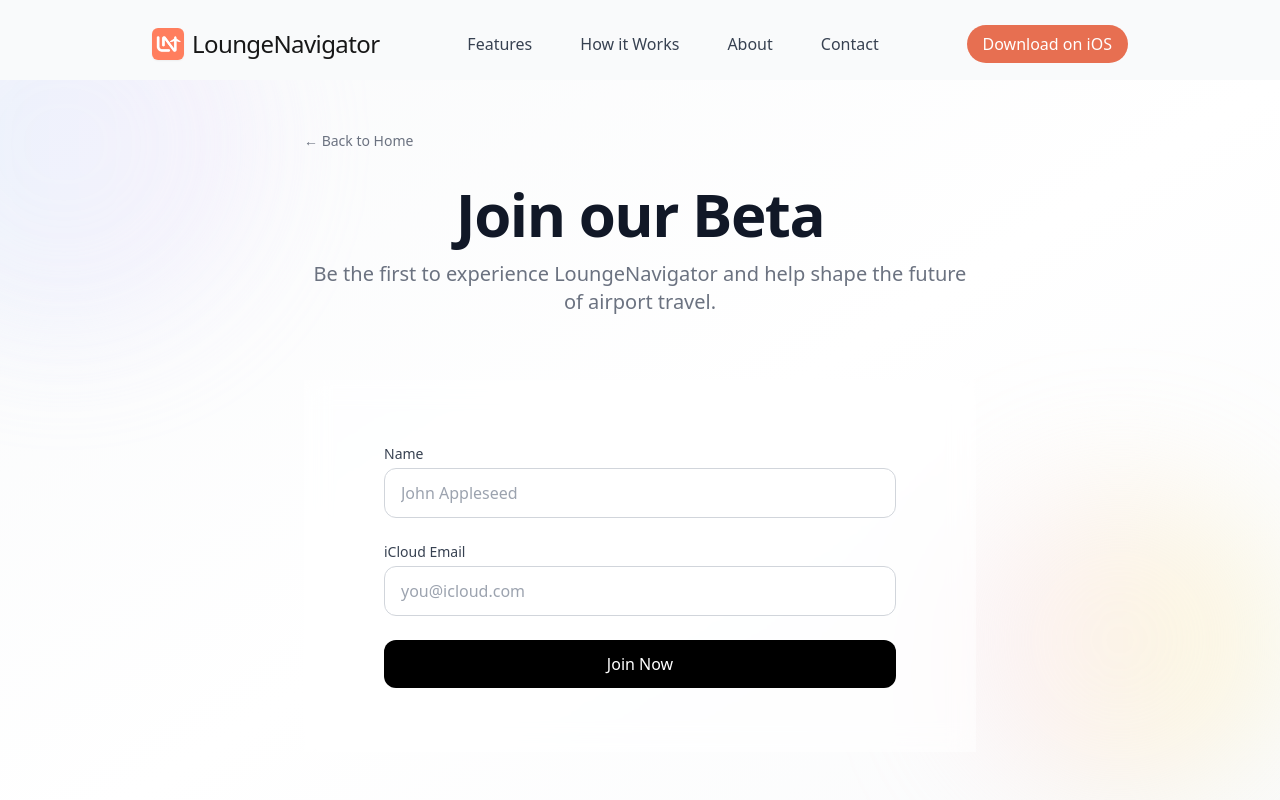
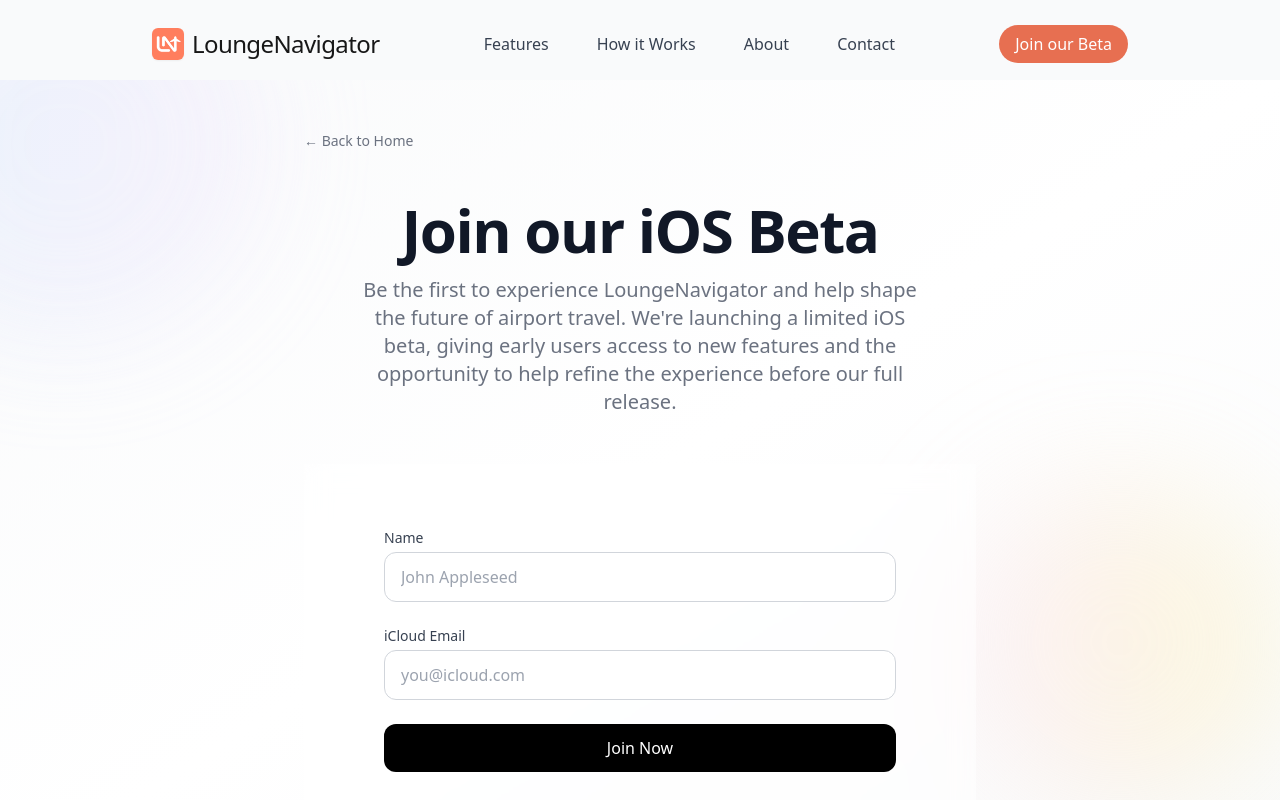
Before and after one commit to BainbridgeT/BainbridgeT.github.io, a React (Create React App) app: page /beta-sign-up in a window 1280 px wide. Shown: the top 800 px of the page. Built offline with nearby package versions, Linux system fonts and the light colour scheme; a web font is replaced by a local one.

Commit message:
More updates ahead of v2.0.0 launch

```diff
--- a/src/Home.js
+++ b/src/Home.js
@@ -66,10 +66,10 @@ export default function Home() {
           </p>
 
           <a
-            href="https://apps.apple.com/app/lounge-navigator"
+            href="/beta-sign-up"
             className="inline-block bg-brand1 text-white text-sm font-medium px-6 py-3 rounded-full hover:bg-brand2 transition-all duration-300 hover:scale-105"
           >
-            Download on iOS
+            Join our Beta
           </a>
 
         </div>
--- a/src/betaForm/betaSignupForm.js
+++ b/src/betaForm/betaSignupForm.js
@@ -17,16 +17,18 @@ export default function BetaSignupForm() {
 
   return (
 <div
-      className="relative min-h-screen bg-gradient-to-br from-[#f9fafb] via-white to-[#f9fafb] p-8 md:p-12 overflow-hidden"
+  className="relative min-h-screen bg-gradient-to-br from-[#f9fafb] via-white to-[#f9fafb] p-6 md:p-12 overflow-hidden"
   data-aos="fade-up"
 >
-      {/* Floating blurred shapes */}
+  {/* Floating background blobs */}
   <div className="absolute -top-32 -left-32 w-96 h-96 bg-gradient-to-r from-blue-200/30 to-purple-200/30 rounded-full blur-3xl animate-pulse" />
   <div className="absolute top-1/2 right-0 w-80 h-80 bg-gradient-to-r from-pink-200/30 to-yellow-200/30 rounded-full blur-3xl animate-pulse-slow" />
 
-      <div className="relative w-full max-w-2xl mx-auto">
-        {/* Back to Home */}
-        <div className="mb-8">
+  {/* Centered container */}
+  <div className="relative max-w-2xl mx-auto space-y-12">
+
+    {/* Back link */}
+    <div>
       <a
         href="/"
         className="text-gray-500 text-sm font-medium hover:text-gray-700 transition-colors"
@@ -35,19 +37,18 @@ export default function BetaSignupForm() {
       </a>
     </div>
 
-        {/* Title */}
-        <div className="text-center mb-16">
+    {/* Header */}
+    <header className="text-center">
       <h1 className="text-5xl md:text-6xl font-semibold text-gray-900 tracking-tight leading-tight">
-            Join our Beta
+        Join our iOS Beta
       </h1>
-          <p className="text-gray-500 text-xl mt-4 max-w-2xl mx-auto">
-            Be the first to experience LoungeNavigator and help shape the
-            future of airport travel.
+      <p className="text-gray-500 text-xl mt-4 max-w-xl mx-auto">
+        Be the first to experience LoungeNavigator and help shape the future of airport travel. We're launching a limited iOS beta, giving early users access to new features and the opportunity to help refine the experience before our full release.
       </p>
-        </div>
+    </header>
 
-        {/* Form */}
-        <div className="bg-white/50 backdrop-blur-md rounded-4xl premium-shadow p-12 md:p-16 transition hover:shadow-3xl">
+    {/* Form Section */}
+    <section className="bg-white/50 backdrop-blur-md rounded-4xl premium-shadow p-10 md:p-14 lg:p-16 transition hover:shadow-3xl">
       {submitted ? (
         <div className="text-center">
           <h2 className="text-2xl font-semibold text-gray-900 mb-2">
@@ -108,8 +109,9 @@ export default function BetaSignupForm() {
           </button>
         </form>
       )}
+    </section>
   </div>
 </div>
-    </div>
+
   );
 }
--- a/src/footer/Footer.js
+++ b/src/footer/Footer.js
@@ -34,7 +34,7 @@ export default function Footer() {
         <h3 className="text-lg font-semibold text-black mb-4">Product</h3>
         <div className="space-y-3 text-sm">
           <a href="#features" className="block text-gray-700 hover:text-black transition">Features</a>
-          <a href="#download" className="block text-gray-700 hover:text-black transition">Download</a>
+          <a href="/beta-sign-up" className="block text-gray-700 hover:text-black transition">Join our Beta</a>
         </div>
       </div>
 
--- a/src/header/Header.js
+++ b/src/header/Header.js
@@ -89,7 +89,7 @@ export default function Header() {
     href="/beta-sign-up"
     className="px-4 py-2 text-base bg-brand1 text-white font-medium rounded-full hover:bg-brand2 transition-all duration-300 hover:scale-105"
   >
-    <span className="hidden md:inline">Download on iOS</span>
+    <span className="hidden md:inline">Join our Beta</span>
     <span className="md:hidden">Download</span>
   </a>
 </div>
@@ -104,10 +104,10 @@ export default function Header() {
             <a href="#about" className="block text-base text-gray-700 py-2 hover:text-brand2 transition-colors">About</a>
             <a href="#contact" className="block text-base text-gray-700 py-2 hover:text-brand2 transition-colors">Contact</a>
             <a
-              href=""
-              className="block bg-brand1 text-white text-base font-medium px-4 py-2 rounded-full hover:bg-brand2 mt-3 transition-all duration-300 hover:scale-105"
+    href="/beta-sign-up"
+    className="block bg-brand1 text-white text-base font-medium px-4 py-2 rounded-full hover:bg-brand2 mt-3 transition-all duration-300 hover:scale-105"
             >
-              Download on iOS
+              Join our Beta
             </a>
           </div>
         )}
--- a/src/howItWorks/scenes/NavigateCard.js
+++ b/src/howItWorks/scenes/NavigateCard.js
@@ -1,6 +1,7 @@
 import { IoClose } from 'react-icons/io5';
 import FlipButton from '../flipButton';
 import IphoneMockup from '../../iphoneMockup/IphoneMockup';
+import { FaPlus } from "react-icons/fa6";
 
 export default function NavigateCard({ step, onFlip }) {
   return (
@@ -34,15 +35,23 @@ export default function NavigateCard({ step, onFlip }) {
       {step.backText}
     </p>
 
-    <FlipButton onClick={onFlip} icon={<IoClose />} />
+    <FlipButton
+  onClick={onFlip}
+  icon={<FaPlus size={28} className="rotate-45 transition-transform" />}
+/>
+
   </div>
 
-  {/* Right: Mockup */}
-  <div className="flex-1 flex items-center justify-center -mt-">
+
+{/* Right: Phone mockup, visually raised up into card */}
+<div className="flex-1 flex items-center justify-center -mt-16 md:-mt-20 lg:-mt-24 relative z-10">
   <div className="w-48 md:w-60 lg:w-72">
-    <IphoneMockup screenshotSrc="splashScreen.png" />
+    <IphoneMockup screenshotSrc="navigation.png" />
   </div>
 </div>
+
+
+
 
 </div>
 
--- a/src/howItWorks/scenes/addCardsCard.js
+++ b/src/howItWorks/scenes/addCardsCard.js
@@ -1,5 +1,6 @@
 import FlipButton from "../flipButton";
 import { IoClose } from "react-icons/io5";
+import { FaPlus } from "react-icons/fa6";
 
 const cardBrands = {
     "Capital One Venture X®": { color: "#0D1F2D", textColor: "#fff" },
@@ -93,8 +94,10 @@ const cardBrands = {
     </p>
   </div>
 
-  <FlipButton onClick={onFlip} icon={<IoClose />} />
-
+  <FlipButton
+  onClick={onFlip}
+  icon={<FaPlus size={28} className="rotate-45 transition-transform" />}
+/>
 </div>
 
       </>
--- a/src/howItWorks/scenes/downloadAppCard.js
+++ b/src/howItWorks/scenes/downloadAppCard.js
@@ -14,11 +14,12 @@ export default function DownloadAppCard({ step, isFlipped, onFlip }) {
 
     {/* Download button */}
     <button
-      className="inline-flex items-center justify-center gap-3 px-6 py-4 rounded-full bg-white text-black font-semibold text-lg shadow hover:scale-105 active:scale-95 transition-transform duration-200"
-      onClick={() => window.open("https://your-download-link", "_blank")}
-    >
-      <span>{step.download}</span>
-    </button>
+  className="inline-flex items-center justify-center gap-3 px-6 py-4 rounded-full bg-white text-black font-semibold text-lg shadow hover:scale-105 active:scale-95 transition-transform duration-200"
+  onClick={() => (window.location.href = "/beta-sign-up")}
+>
+  <span>{step.download}</span>
+</button>
+
     <FlipButton onClick={onFlip} />
 
   </div>
@@ -39,7 +40,10 @@ export default function DownloadAppCard({ step, isFlipped, onFlip }) {
     </p>
   </div>
 
-  <FlipButton onClick={onFlip} icon={<IoClose />} />
+  <FlipButton
+  onClick={onFlip}
+  icon={<FaPlus size={28} className="rotate-45 transition-transform" />}
+/>
 
 </div>
 
--- a/src/howItWorks/scenes/exploreLoungeCard.js
+++ b/src/howItWorks/scenes/exploreLoungeCard.js
@@ -1,5 +1,7 @@
 import FlipButton from "../flipButton";
 import { IoClose } from "react-icons/io5";
+import { FaPlus } from "react-icons/fa6";
+import IphoneMockup from "../../iphoneMockup/IphoneMockup";
 
 export default function ExploreLoungesCard({ step, isFlipped, onFlip }) {
     return (
@@ -14,17 +16,15 @@ export default function ExploreLoungesCard({ step, isFlipped, onFlip }) {
     </h3>
   </div>
 
-  {/* Right: Screenshot */}
   {step.image && (
-    <div className="flex-1 flex justify-center items-center mt-8 md:mt-0">
-      <img
-        src={step.image}
-        alt=""
-        className="w-52 md:w-64 lg:w-72" // ⬅️ Larger sizes
-        style={{ background: 'none' }} // ensure no background is added
-      />
+  <div className="flex-1 flex justify-center items-center mt-8 md:mt-0">
+    <div className="w-56 md:w-64 lg:w-72">
+      <IphoneMockup screenshotSrc="loungeListMap2.png" />
     </div>
-  )}
+  </div>
+)}
+
+
 
   <FlipButton onClick={onFlip} />
 </div>
@@ -40,17 +40,11 @@ export default function ExploreLoungesCard({ step, isFlipped, onFlip }) {
     </p>
   </div>
 
-  {step.image && (
-    <div className="flex-1 flex justify-center items-center mt-8 md:mt-0">
-      <img
-        src={step.image}
-        alt=""
-        className="w-full max-w-xs md:max-w-sm rounded-2xl shadow-lg object-cover"
-      />
-    </div>
-  )}
 
-<FlipButton onClick={onFlip} icon={<IoClose />} />
+<FlipButton
+  onClick={onFlip}
+  icon={<FaPlus size={28} className="rotate-45 transition-transform" />}
+/>
 
 </div>
 
--- a/src/howItWorks/scenes/flightDetailsCard.js
+++ b/src/howItWorks/scenes/flightDetailsCard.js
@@ -2,6 +2,7 @@
 import FlipButton from "../flipButton";
 import { IoClose } from "react-icons/io5";
 import IphoneMockup from "../../iphoneMockup/IphoneMockup";
+import { FaPlus } from "react-icons/fa6";
 
 export default function FlightDetailsCard({ step, isFlipped, onFlip }) {
   const pillRows = [
@@ -72,12 +73,15 @@ export default function FlightDetailsCard({ step, isFlipped, onFlip }) {
       </span>
     </div>
 
-    <FlipButton onClick={onFlip} icon={<IoClose />} />
+    <FlipButton
+  onClick={onFlip}
+  icon={<FaPlus size={28} className="rotate-45 transition-transform" />}
+/>
   </div>
 
   {/* Right: Mockup */}
   <div className="flex-1 flex items-center justify-center -mt-4 md:-mt-6">
-    <div className="w-48 md:w-60 lg:w-72">
+    <div className="w-60 md:w-72 lg:w-80">
       <IphoneMockup screenshotSrc="explore2.png" />
     </div>
   </div>
--- a/src/howItWorks/stepsData.js
+++ b/src/howItWorks/stepsData.js
@@ -4,8 +4,8 @@ export const steps = [
     type: "downloadApp",
     title: "Download LoungeNavigator",
     text: "Start your journey smarter. Get the LoungeNavigator app from the App Store and unlock a new way to navigate airport lounges.",
-    image: "/screenshots/download.png",
-    download: "Download Now",
+    image: "splashScreen.png",
+    download: "Join our Beta",
     backTitle: 'Smarter Starts Here',
     backDescription: "Discover lounges you can access with your cards or memberships, right when you need them. See essential details like amenities, hours, and crowd levels — all in one place. Skip the chaos and step into comfort with just a tap. Download today and start every trip with the peace of mind you deserve.",
   },
--- a/src/introSection/main.js
+++ b/src/introSection/main.js
@@ -16,7 +16,7 @@ export default function Main() {
 
 <div className="flex flex-wrap justify-center gap-4 mt-4">
       <a
-        href="#download"
+        href="/beta-sign-up"
         className="font-sans bg-brand1 text-white text-sm font-medium px-6 py-2 rounded-full hover:bg-brand2 transition"
       >
         Try LoungeNavigator
```
Also changed, not shown: src/howItWorks/howItWorks.js (+29 -8 lines). Lines whose indentation alone changed are shown as unchanged.
